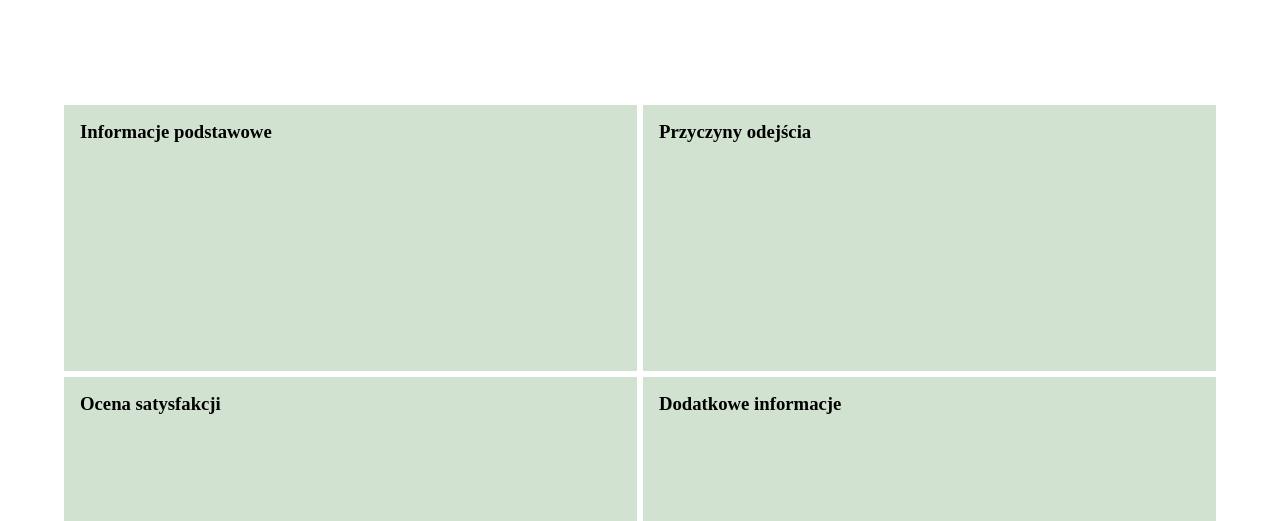
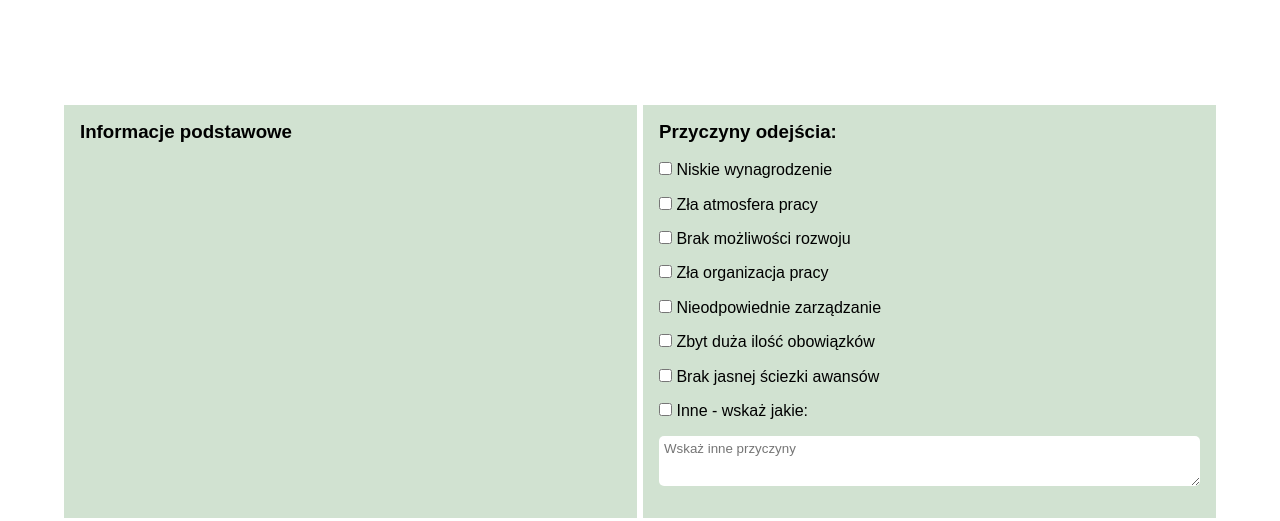
Before and after one commit to joannaMakarewicz/exit-interview, a plain HTML site: page index.html in a window 1280 px wide. Shown: the part 201-722 px from the top of the page. Drawn offline with Linux system fonts and the light colour scheme.

Commit message:
Adding checkbox list in form

```diff
--- a/index.html
+++ b/index.html
@@ -24,7 +24,16 @@
       </article>
 
       <article class="main__item">
-        <h3>Przyczyny odejścia</h2>
+        <h3>Przyczyny odejścia:</h2>
+          <p><label class="main__item--reason"><input name="reason" value="1" type="checkbox"> Niskie wynagrodzenie</label></p>
+          <p><label class="main__item--reason"><input name="reason" value="2" type="checkbox"> Zła atmosfera pracy</label></p>
+          <p><label class="main__item--reason"><input name="reason" value="3" type="checkbox"> Brak możliwości rozwoju</label></p>
+          <p><label class="main__item--reason"><input name="reason" value="4" type="checkbox"> Zła organizacja pracy</label></p>
+          <p><label class="main__item--reason"><input name="reason" value="5" type="checkbox"> Nieodpowiednie zarządzanie</label></p>
+          <p><label class="main__item--reason"><input name="reason" value="6" type="checkbox"> Zbyt duża ilość obowiązków</label></p>
+          <p><label class="main__item--reason"><input name="reason" value="7" type="checkbox"> Brak jasnej ściezki awansów</label></p>
+          <p><label class="main__item--reason"><input name="reason" value="8" type="checkbox"> Inne - wskaż jakie:</label></p>
+          <p><label class="main__item--reason "><textarea class="main__item--content" name="reason" placeholder="Wskaż inne przyczyny"></textarea></p>
       </article>
 
       <article class="main__item">
--- a/style.css
+++ b/style.css
@@ -14,6 +14,7 @@ body {
   flex-direction:column;
   justify-content:center;
   align-items: center;
+  font-family: Arial, Helvetica, sans-serif;
 }
 
 .footer {
@@ -76,6 +77,20 @@ h3 {
   padding: 16px;
 }
 
+.main__item--reason {
+    display:block;
+}
+
+.main__item--content {
+    font-size:smaller;
+    padding:5px;
+    min-height:50px;
+    min-width: 100%;
+    display:block;
+    border:none;
+    border-radius:5px;
+}
+
 .sender {
     background:rgba(24, 111, 23, 0.6502976190476191);
     padding:5px;
```
